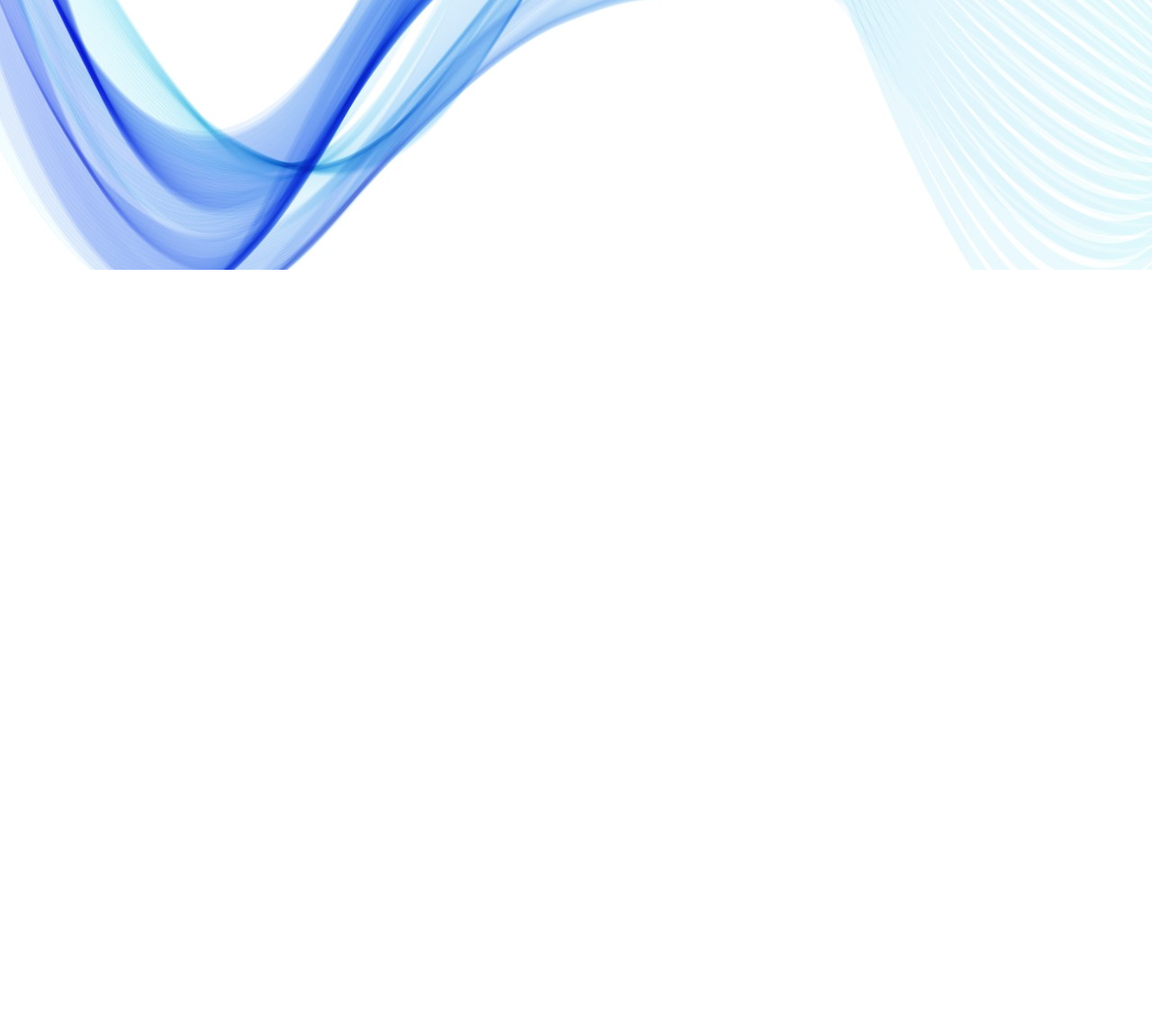
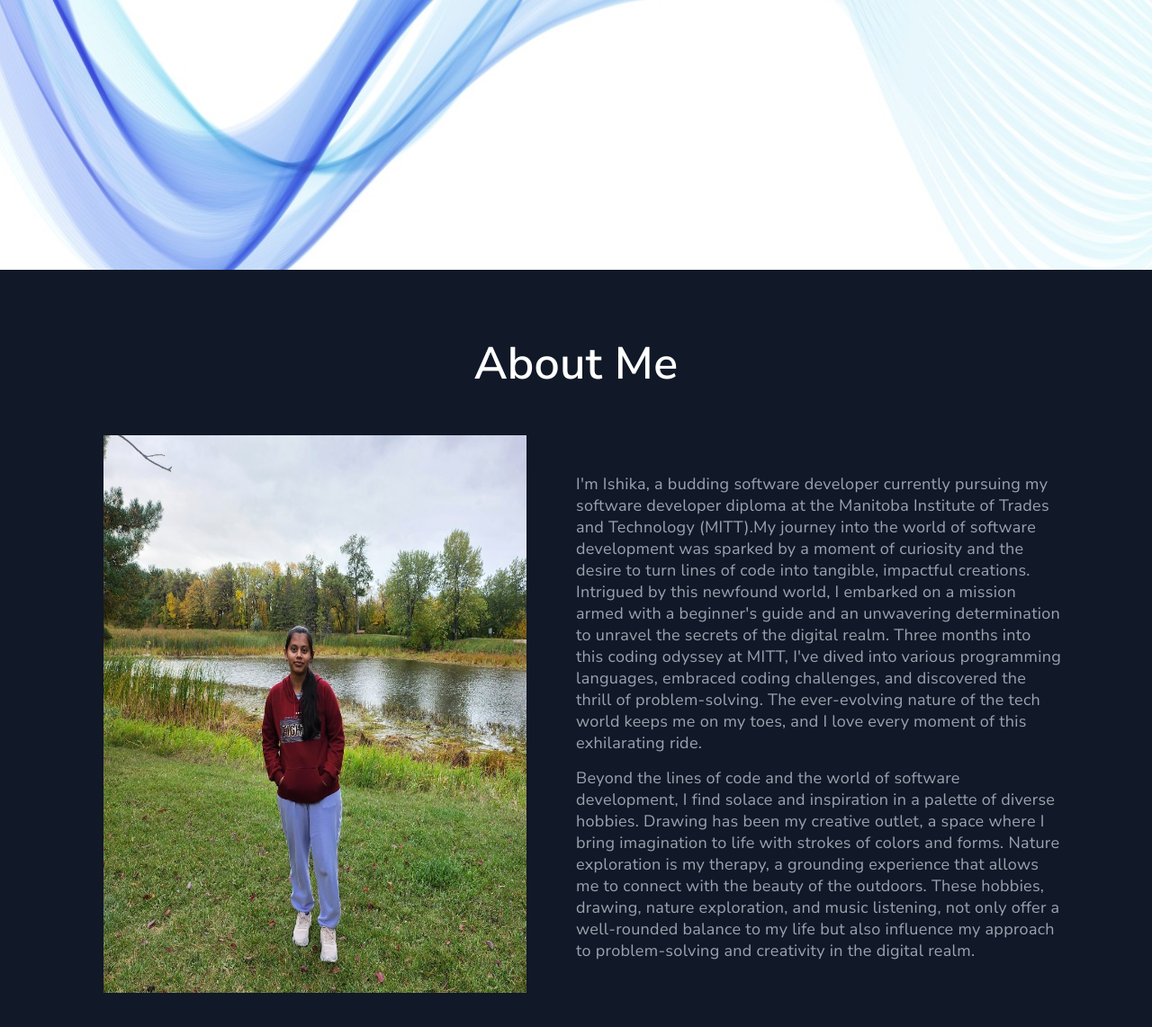
Before and after one commit to CodebyIshika/portfolio, a plain HTML site: page index.html in a window 1280 px wide. Shown: the part 560-1702 px from the top of the page at 90% size. Before the commit the page ends 860 px from the top, so only its background shows below. Drawn offline with Linux system fonts and the light colour scheme.

Commit message:
Add about me

```diff
--- a/assets/style/index.css
+++ b/assets/style/index.css
@@ -27,7 +27,7 @@ body {
 header {
     background-color: transparent;
     background: url(../images/hero_banner_light.jpeg) center center / cover no-repeat fixed ;
-
+    opacity: 0.8;
     height: 60px;
     overflow: hidden;
 }
@@ -62,4 +62,50 @@ nav ul li a {
     background: url(../images/hero_banner_light.jpeg) center center / cover no-repeat fixed ;
     background-size: cover;
     height: 100dvh;
+    opacity: 0.8;
 }
+
+.text-blue-500 {
+    --tw-text-opacity: 1;
+    color: rgb(59 130 246/var(--tw-text-opacity));
+}
+
+/*----------------------------------*/
+/*   MAIN                          */
+/*----------------------------------*/
+
+main {
+    background-color: #111827;
+    color:#9ca3af ;
+    padding: 70px;
+}
+
+.main h1 {
+    font-size: 50px;
+    text-align: center;
+    color: #fff;
+    font-weight: 800;
+}
+
+.about {
+    display: flex;
+    gap: 40px;
+    margin-top: 30px;
+    margin-bottom: 70px;
+}
+
+.about img {
+    width: 500px;
+    height: 650px;
+    border-radius: 10px;
+    padding: 15px;
+}
+
+.paragraphs {
+    display: flex;
+    gap: 15px;
+    flex-direction: column;
+    font-size: 18px;
+    align-items: center;
+    justify-content: center;
+}
--- a/index.html
+++ b/index.html
@@ -10,7 +10,7 @@
         <link
         rel="stylesheet"
          href="https://fonts.googleapis.com/css2?family=Nunito+Sans:opsz,wght@6..12,300;6..12,400;6..12,500;6..12,600&display=swap"
-    />
+        />
         <link rel="stylesheet" href="./assets/style/index.css" media="all">
         <script src="./assets/script/index.js" defer></script>
      </head>
@@ -28,14 +28,43 @@
         </header>
 
         <section class="hero-banner">
+            <h1>Hi there, I'm
+                <span class="inline-block text-blue-500">Ishika</span>
+            </h1>
 
         </section>
 
         <main>
-           <section class="about">
-
-
-           </section>
+            <div class="container main">
+                  <h1>About Me</h1>
+               <section class="about">
+                  <section>
+                    <img src="./assets/images/ishika.jpg" alt="">
+                  </section>
+                  <section class="paragraphs">
+                  <p>
+                    I'm Ishika, a budding software developer currently pursuing my software developer diploma
+                    at the Manitoba Institute of Trades and Technology (MITT).My journey into the world of software
+                    development was sparked by a moment of curiosity and the desire to turn lines of code into
+                    tangible, impactful
+                    creations. Intrigued by this newfound world, I embarked on a mission armed with a
+                    beginner's guide and an unwavering determination to unravel the secrets of the digital realm.
+                    Three months into this coding odyssey at MITT, I've dived into various programming languages,
+                    embraced coding challenges, and discovered the thrill of problem-solving. The ever-evolving nature
+                    of the tech world keeps me on my toes, and I love every moment of this exhilarating ride.
+                  </p>
+                  <p>
+                    Beyond the lines of code and the world of software development, I find solace and inspiration
+                    in a palette of diverse hobbies. Drawing has been my creative outlet, a space where I bring
+                    imagination to life with strokes of colors and forms. Nature exploration is my therapy,
+                    a grounding experience that allows me to connect with the beauty of the outdoors. These hobbies,
+                    drawing, nature exploration,
+                    and music listening, not only offer a well-rounded balance to my life but also influence
+                    my approach to problem-solving and creativity in the digital realm.
+                  </p>
+                </section>
+               </section>
+           </div>
         </main>
     </body>
 </html>
```
Also changed, not shown: assets/images/ishika.jpg (added).
